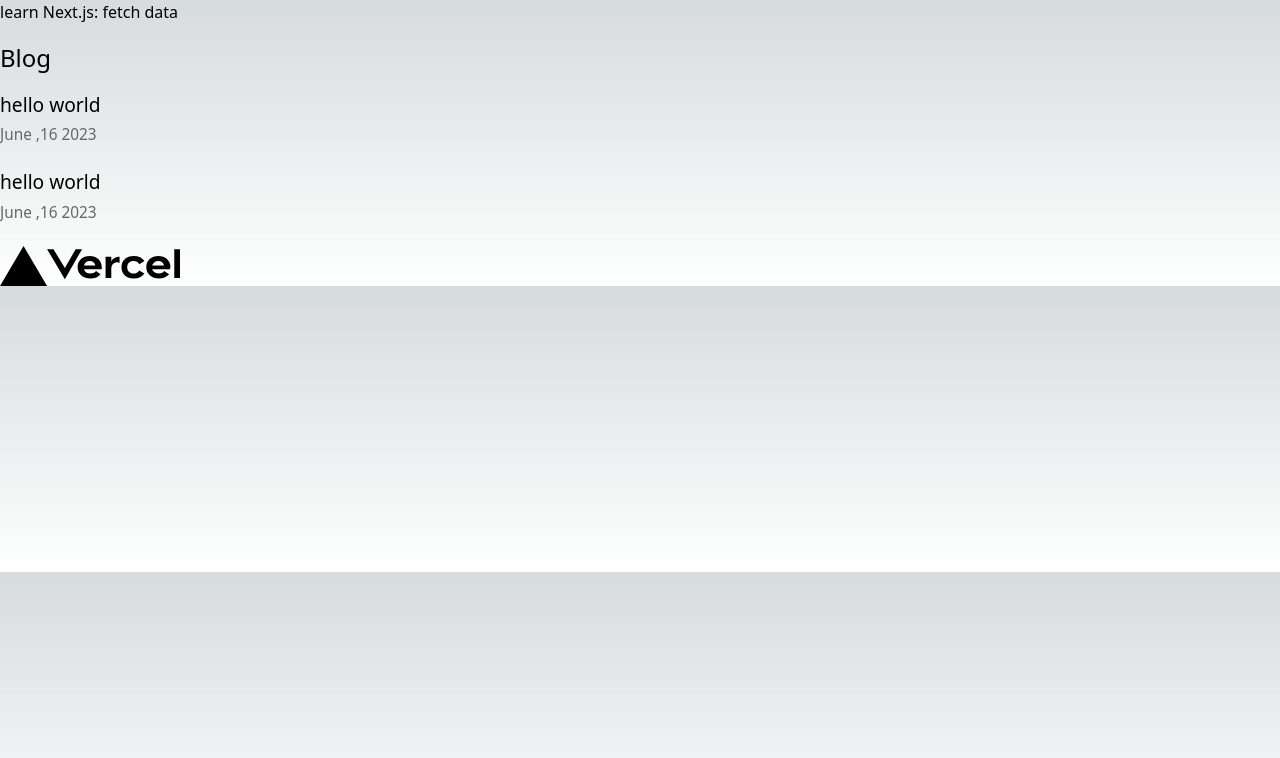
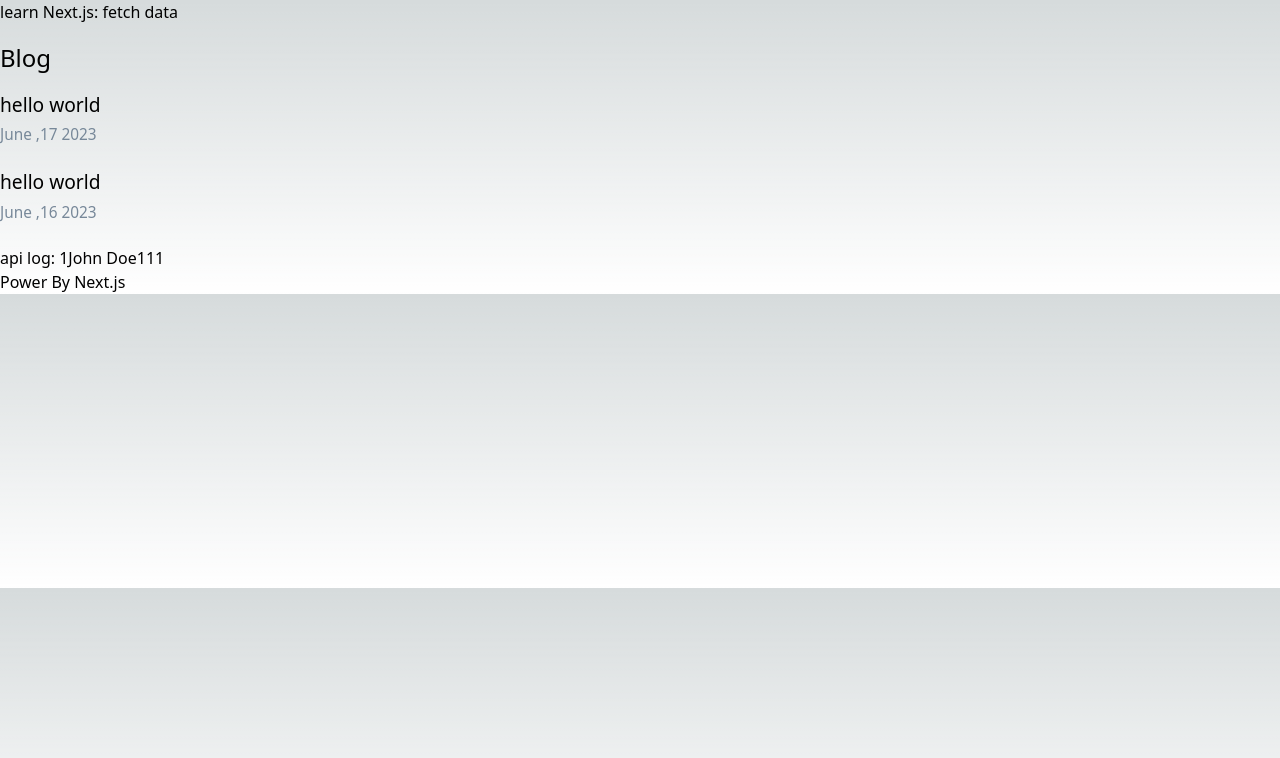
Before and after one commit to serverless-coding/next-learn, a Next.js app in the folder 5.data-fetch/blog/: page / in a window 1280 px wide. Shown: the top 758 px of the page. Built offline with nearby package versions, Linux system fonts and the light colour scheme.

Commit message:
fix date & add fetch api data

```diff
--- a/5.data-fetch/blog/components/date.tsx
+++ b/5.data-fetch/blog/components/date.tsx
@@ -1,8 +1,6 @@
 import { parseISO, format } from "date-fns";
 
 export default function Date({ dateString }: { dateString: string }) {
-    dateString = '2023-06-16';
-    console.log('时间:');
     console.log('时间:' + dateString);
 
     const date = parseISO(dateString);
--- a/5.data-fetch/blog/pages/api/log.ts
+++ b/5.data-fetch/blog/pages/api/log.ts
@@ -1,6 +1,6 @@
 import type { NextApiRequest, NextApiResponse } from 'next'
 
-type Data = {
+export type Data = {
     log: string
     id: string
     age: string
--- a/5.data-fetch/blog/pages/index.tsx
+++ b/5.data-fetch/blog/pages/index.tsx
@@ -4,28 +4,47 @@ import { getSortedPostsData } from '../lib/posts'
 import utilStyles from '../styles/utils.module.css'
 import Date from '../components/date'
 import Link from 'next/link'
-
-export async function getStaticProps() {
-  const allPostsData = getSortedPostsData();
-  return {
-    props: {
-      allPostsData,
-    }
-  };
-}
-
+import { Data } from './api/log'
 interface Post {
   id: string;
   date: string;
   title: string;
 }
 
-export default function Home({ allPostsData }: {
-  allPostsData: {
-    date: string
-    title: string
-    id: string
-  }[]
+
+/*
+使用Next.js的预渲染（静态生成）技术生成静态博客页面，
+getStaticProps()用于获取异步数据并将其作为属性传递给页面组件,将其添加到对象中的props属性中，以便在页面组件中访问。
+getStaticProps()方法是一个特殊的Next.js函数，它允许我们在构建静态站点时提前加载所需数据。
+当我们使用next build构建应用程序时，构建工具将预取和预渲染应用程序中的所有页面，并将数据注入到每个页面组件中。
+这使得我们可以从受支持的数据源获取数据，并在构建时预处理数据，从而从根本上提高性能。
+总之，这个函数使用了Next.js提供的getStaticProps()函数来获取异步数据，并将其注入到返回的对象中，以便在预先生成的静态页面中使用。
+*/
+export async function getServerSideProps() {
+  const allPostsData: Post[] = getSortedPostsData();
+  const res = await fetch('http://localhost:3000/api/log');
+  const data = await res.json();
+
+  // Recommendation: handle errors
+  if (!res.ok) {
+    // This will activate the closest `error.js` Error Boundary
+    throw new Error('Failed to fetch data')
+  }
+
+  return {
+    props: {
+      allPostsData,
+      data
+    }
+  };
+}
+
+
+// 静态网页加载本地 /next.svg不生效?
+
+export default function Home({ allPostsData, data }: {
+  allPostsData: Post[]
+  data: Data
 }) {
   return (
     <main>
@@ -39,21 +58,23 @@ export default function Home({ allPostsData }: {
         <ul className={utilStyles.list}>
           {
             allPostsData.map((item: Post) => (
-              <li className={utilStyles.listItem} key={item.id}>
+              <ul className={utilStyles.listItem} key={item.id}>
                 <Link href={`/posts/${item.id}`}>{item.title}</Link>
                 <br />
                 <small className={utilStyles.lightText}>
                   <Date dateString={item.date} />
                 </small>
-              </li>
+              </ul>
             ))
           }
         </ul>
       </section>
-
-      <footer>
-        <Image src='/vercel.svg' alt='Powver by' width={180} height={37} />
-      </footer>
-    </main>
+      <div>
+        <label> api log: {data.id}{data.log}{data.age} </label>
+      </div>
+      <div>
+        <label> Power By Next.js</label>
+      </div >
+    </main >
   )
 }
--- a/5.data-fetch/blog/pages/posts/[id].tsx
+++ b/5.data-fetch/blog/pages/posts/[id].tsx
@@ -4,6 +4,8 @@ import { getAllPostIds, getPostData } from '../../lib/posts'
 import Date from '../../components/date'
 import utilStyles from '../../styles/utils.module.css'
 import { GetStaticPaths, GetStaticProps } from 'next';
+import { tr } from 'date-fns/locale';
+import Image from 'next/image';
 
 type PostData = {
     postData: {
@@ -15,7 +17,7 @@ type PostData = {
 
 export default function Post({ postData }: PostData) {
     return (
-        <Layout>
+        <Layout home={false}>
             <Head>
                 <title>{postData.title}</title>
             </Head>
@@ -27,6 +29,11 @@ export default function Post({ postData }: PostData) {
                 </div>
                 <div dangerouslySetInnerHTML={{ __html: postData.contentHtml }} />
             </article>
+            <br></br>
+            <label>Power By</label>
+            <footer>
+                <Image className={utilStyles.padding100px} src='/next.svg' alt='Powver by' width={144} height={144} />
+            </footer>
         </Layout>
     );
 }
--- a/5.data-fetch/blog/styles/utils.module.css
+++ b/5.data-fetch/blog/styles/utils.module.css
@@ -48,5 +48,9 @@
 }
 
 .lightText {
-    color: #666;
+    color: #789;
 }
+
+.padding100px {
+    padding-left: 20px;
+}
```
